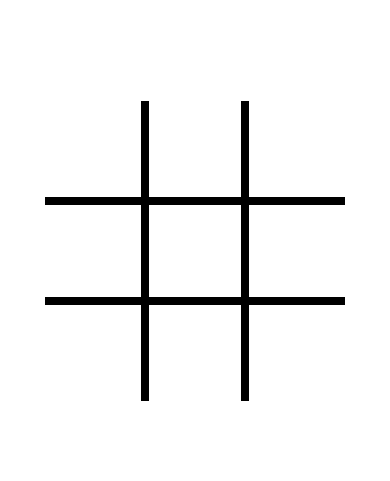
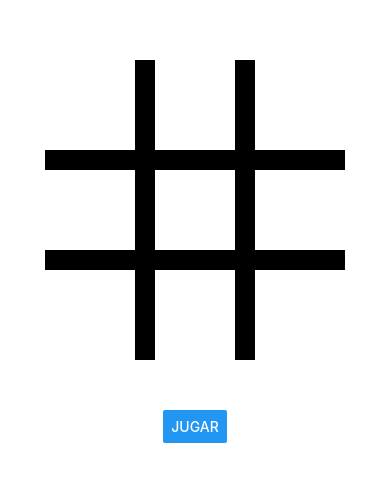
Before and after one commit to anabelcarrion/Tic-Tac-Toe, a React Native app in the folder Tic-Tac-Toe/: screen / in a window 390 px wide. Shown: the part 171-652 px from the top of the page. Built offline with nearby package versions, Linux system fonts and the light colour scheme.

Commit message:
logica del juego creada

```diff
--- a/Tic-Tac-Toe/App.js
+++ b/Tic-Tac-Toe/App.js
@@ -1,5 +1,5 @@
 import React from 'react';
-import { StyleSheet, Text, View } from 'react-native';
+import { StyleSheet, Text, View, TouchableOpacity, Alert, Button} from 'react-native';
 import {MaterialCommunityIcons as Icon} from 'react-native-vector-icons'
 
 export default class App extends React.Component {
@@ -27,16 +27,82 @@ export default class App extends React.Component {
         [0,0,0],
         [0,0,0],
         [0,0,0]
-      ]
+      ],
+      currentPlayer: 1,
     });
+  }
+
+  getWinner =() =>{
+    const NumTiles = 3;
+    var arr = this.state.gameState;
+    var sum;
+
+    //filas
+    for (var i= 0; i < NumTiles; i++){
+      sum = arr[i][0] + arr[i][1] + arr[i][2];
+      if (sum == 3) {return 1;}
+      else if ( sum == -3){return -1;}
+    }
+
+    //colummnas
+    for (var i= 0; i < NumTiles; i++){
+      sum = arr[0][i] + arr[1][i] + arr[2][i];
+      if (sum == 3) {return 1;}
+      else if ( sum == -3){return -1;}
+    }
+
+    //diagonales
+      sum = arr[0][0] + arr[1][1] + arr[2][2];
+      if (sum == 3) {return 1;}
+      else if ( sum == -3){return -1;}
+
+     sum = arr[2][0] + arr[1][1] + arr[2][2];
+      if (sum == 3) {return 1;}
+      else if ( sum == -3){return -1;}
+
+    // sin ganadores
+     return 0;
+  }
+
+  onTilePress=(row, col)=>{
+   //no permita que los azulejos cambien
+   var value = this.state.gameState[row][col];
+   if (value !=0){return; }
+
+   //toma jugador actual
+   var currentPlayer= this.state.currentPlayer;
+
+   //establecer el mosaico correcto
+   var arr =this.state.gameState.slice();
+   arr[row][col]=currentPlayer;
+   this.setState({gameState:arr});
+
+   //cambiar a otro jugador
+   var nextPlayer=(currentPlayer==1)?-1:1;
+   this.setState({currentPlayer:nextPlayer});
+
+   //chequeando ganador
+    var winner = this.getWinner();
+    if (winner == 1){
+      Alert.alert("El jugador X a ganado");
+      this.initializeGame();
+    }else if (winner == -1){
+      Alert.alert("El Jugador O a ganado");
+      this.initializeGame();
+    }
+
+  }
+
+ onNewGamePress =(row, col)=>{
+   this.initializeGame();
   }
 
   renderIcon =(row, col)=> {
     var value= this.state.gameState[row][col];
     switch(value){
-      case 1: <Icon name ="close" style={styles.tileX}/>;
-      case -1:  <Icon name="circle-outline" style={styles.tileO}/>;
-      default:return <View/>;
+      case 1:  return <Icon name ="close" style={styles.tileX}/>;
+      case -1: return <Icon name="circle-outline" style={styles.tileO}/>;
+      default: return <View/>;
     }
   }
 
@@ -44,41 +110,44 @@ export default class App extends React.Component {
   return (
     <View style={styles.container}>
 
-      <View style={{flexDirection:"row"}}>
-        <View style={[styles.tile, {borderLeftWidth:0, borderTopWidth:0}]}>
-          {this.renderIcon (0,0)}
-        </View>
-        <View style={[styles.tile, {borderTopWidth:0}]}>
-          {this.renderIcon (0,1)}
-        </View>
-        <View style={[styles.tile, {borderRightWidth:0, borderTopWidth:0}]}>
-          {this.renderIcon (0,2)}
-        </View>
+      <View style={{flexDirection:"row", alignItems:"center", justifyContent:"center"}}>
+        <TouchableOpacity onPress={()=>this.onTilePress(0,0)} style={[styles.tile, {borderLeftWidth:0, borderTopWidth:0}]}>
+          {this.renderIcon(0,0)}
+        </TouchableOpacity>
+        <TouchableOpacity onPress={()=>this.onTilePress(0,1)} style={[styles.tile, {borderTopWidth:0}]}>
+          {this.renderIcon(0,1)}
+        </TouchableOpacity>
+        <TouchableOpacity onPress={()=>this.onTilePress(0,2)} style={[styles.tile, {borderRightWidth:0, borderTopWidth:0}]}>
+          {this.renderIcon(0,2)}
+        </TouchableOpacity>
       </View>
 
       <View style={{flexDirection:"row"}}>
-        <View style={[styles.tile, {borderLeftWidth:0}]}>
-          {this.renderIcon (1,0)}
-        </View>
-        <View style={[styles.tile, {}]}>
-          {this.renderIcon (1,1)}
-        </View>
-        <View style={[styles.tile, {borderRightWidth:0}]}>
-          {this.renderIcon (1,2)}
-        </View>
+        <TouchableOpacity onPress={()=>this.onTilePress(1,0)} style={[styles.tile, {borderLeftWidth:0}]}>
+          {this.renderIcon(1,0)}
+        </TouchableOpacity>
+        <TouchableOpacity onPress={()=>this.onTilePress(1,1)} style={[styles.tile, {}]}>
+          {this.renderIcon(1,1)}
+        </TouchableOpacity>
+        <TouchableOpacity onPress={()=>this.onTilePress(1,2)} style={[styles.tile, {borderRightWidth:0}]}>
+          {this.renderIcon(1,2)}
+        </TouchableOpacity>
       </View>
 
       <View style={{flexDirection:"row"}}>
-        <View style={[styles.tile, {borderBottomWidth:0, borderLeftWidth:0}]}>
-          {this.renderIcon (2,0)}
-        </View>
-        <View style={[styles.tile, {borderBottomWidth:0}]}>
-          {this.renderIcon (2,1)}
-        </View>
-        <View style={[styles.tile, {borderBottomWidth:0, borderRightWidth:0}]}>
-          {this.renderIcon (2,2)}
-        </View>
+        <TouchableOpacity onPress={()=>this.onTilePress(2,0)} style={[styles.tile, {borderBottomWidth:0, borderLeftWidth:0}]}>
+          {this.renderIcon(2,0)}
+        </TouchableOpacity>
+        <TouchableOpacity onPress={()=>this.onTilePress(2,1)} style={[styles.tile, {borderBottomWidth:0}]}>
+          {this.renderIcon(2,1)}
+        </TouchableOpacity>
+        <TouchableOpacity onPress={()=>this.onTilePress(2,2)} style={[styles.tile, {borderBottomWidth:0, borderRightWidth:0}]}>
+          {this.renderIcon(2,2)}
+        </TouchableOpacity>
       </View>
+
+      <View style= {{ paddingTop:50}}/>
+      <Button title="Jugar" onPress ={this.onNewGamePress}/>
 
     </View>
   );
@@ -93,18 +162,16 @@ const styles = StyleSheet.create({
     justifyContent: 'center',
   },
   tile:{
-    borderWidth:4,
+    borderWidth:10,
     width:100,
     height:100,
   },
   tileX:{
     color: "red",
-    fontSize:60,
-
+    fontSize:75,
   },
   tileO:{
     color:"green",
-    fontSize:60,
-
+    fontSize:70,
   }
 });
```
